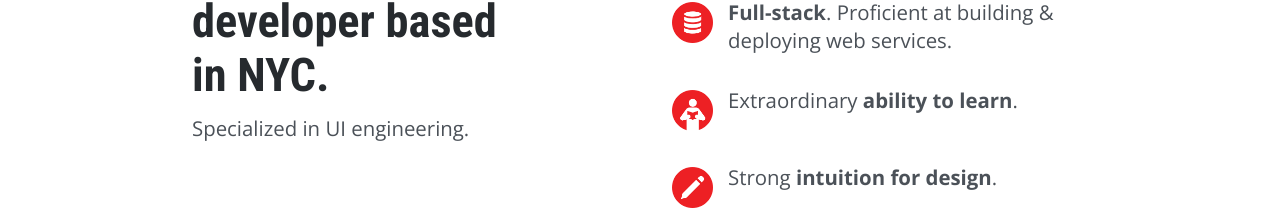
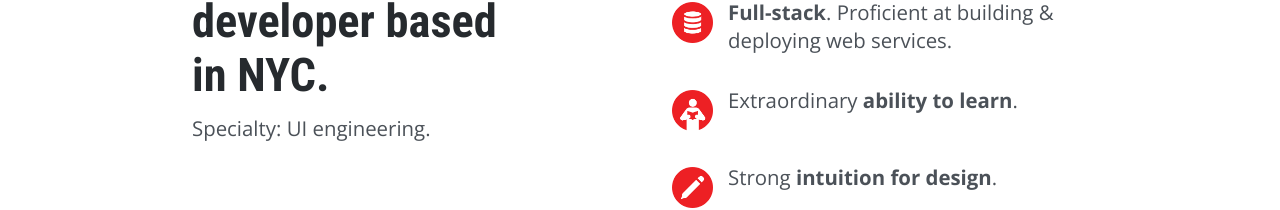
Before and after one commit to LuisRevillaM/personal-site, a React (Create React App) app: page / in a window 1280 px wide. Shown: the part 327-537 px from the top of the page. Built offline with nearby package versions, Linux system fonts and the light colour scheme.

Commit message:
Pushing branch to remote

```diff
--- a/src/Home/Home.js
+++ b/src/Home/Home.js
@@ -58,7 +58,7 @@ class Home extends Component {
         <div className="main">
           {" "}
           <div className="title">Software developer based in NYC.</div>
-          <div className="sub-title">Specialized in UI engineering.</div>{" "}
+          <div className="sub-title">Specialty: UI engineering.</div>{" "}
         </div>
         <div className="features">
           <div className="feature">
```
Also changed, not shown: src/commits.json (+1 -1 lines), 1 other file (tests, documents, lock files or other folders).
